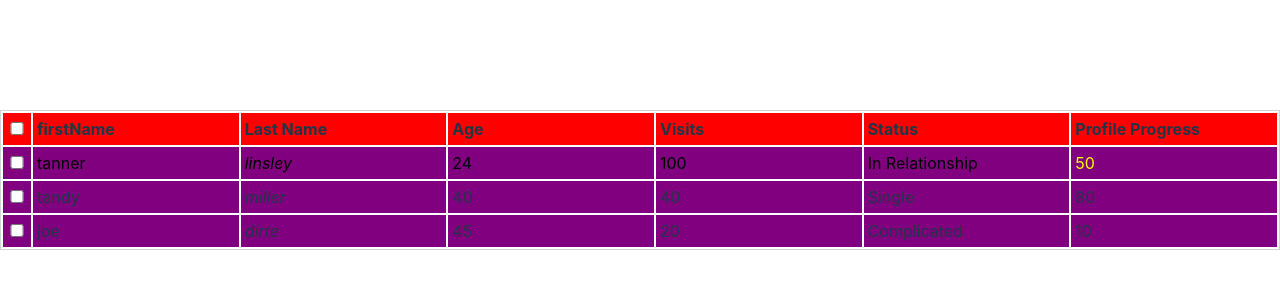
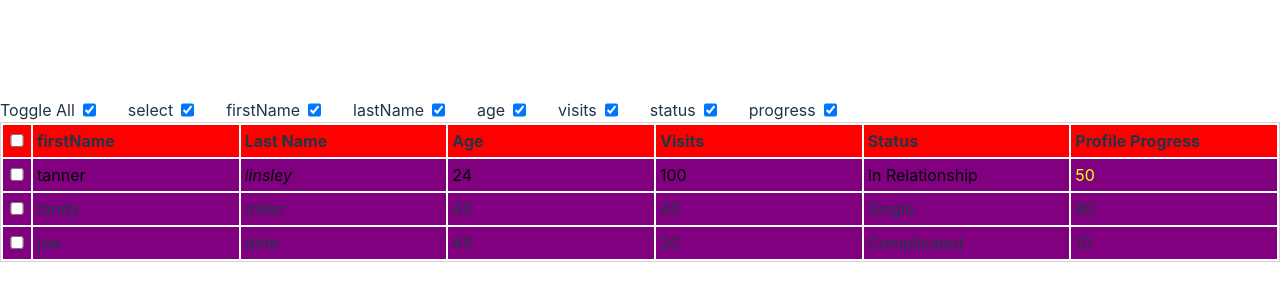
Before and after one commit to ZennerBlade/hardcoreTable, a React (Vite) app: page / in a window 1280 px wide. Shown: the part 220-520 px from the top of the page. Built offline with nearby package versions, Linux system fonts and the light colour scheme.

Commit message:
Column Visibility

```diff
--- a/src/App.tsx
+++ b/src/App.tsx
@@ -1,11 +1,24 @@
+import { Column } from '@tanstack/react-table';
+import { useState } from 'react';
 import './App.css';
+import { ShowHideTableColumn } from './userSide/ShowHideTableColumn';
+import { Person } from './table/data';
 import Table from './table/Table';
 
+export interface ITableFn {
+  isAllColumnVisible: boolean;
+  toggleAllColumnsVisibilityHandler: (e: unknown) => void;
+  getAllLeafColumns: Column<Person, unknown>[];
+}
+
 function App() {
-  console.log('Home');
+  const [tableFn, setTableFn] = useState<ITableFn | undefined>();
+
   return (
     <div className="App">
-      <Table />
+      {tableFn && ShowHideTableColumn(tableFn)}
+
+      <Table tableVisibility={(param) => setTableFn(param)} />
     </div>
   );
 }
--- a/src/table/Table.tsx
+++ b/src/table/Table.tsx
@@ -1,4 +1,5 @@
 import {
+  Column,
   flexRender,
   getCoreRowModel,
   getSortedRowModel,
@@ -8,11 +9,28 @@ import {
 import { data } from './data';
 import { columns } from './column';
 import { tableStyle } from './styles';
-import { useState } from 'react';
+import { useEffect, useState } from 'react';
 
-const Table = () => {
+interface ITable<T> {
+  tableVisibility: (param: {
+    isAllColumnVisible: boolean;
+    toggleAllColumnsVisibilityHandler: (event: unknown) => void;
+    getAllLeafColumns: Column<T, unknown>[];
+  }) => void;
+}
+
+const Table = ({ tableVisibility }: ITable<typeof data[0]>) => {
   const [sorting, setSorting] = useState<SortingState>([]);
   const [rowSelection, setRowSelection] = useState({});
+  const [columnVisibility, setColumnVisibility] = useState({});
+
+  useEffect(() => {
+    tableVisibility({
+      isAllColumnVisible: table.getIsAllColumnsVisible(),
+      toggleAllColumnsVisibilityHandler: table.getToggleAllColumnsVisibilityHandler(),
+      getAllLeafColumns: table.getAllLeafColumns(),
+    });
+  }, [columnVisibility]);
 
   const table = useReactTable({
     data,
@@ -20,8 +38,10 @@ const Table = () => {
     state: {
       sorting,
       rowSelection,
+      columnVisibility,
     },
     onSortingChange: setSorting,
+    onColumnVisibilityChange: setColumnVisibility,
     onRowSelectionChange: setRowSelection,
     getSortedRowModel: getSortedRowModel(),
     getCoreRowModel: getCoreRowModel(),
--- /dev/null
+++ b/src/userSide/ShowHideTableColumn.tsx
@@ -0,0 +1,46 @@
+import { ITableFn } from '../App';
+
+export function ShowHideTableColumn(tableFn: ITableFn) {
+  console.log(tableFn);
+  return (
+    <div style={{ display: 'flex', gap: '2rem' }}>
+      <div
+        style={{
+          display: 'flex',
+          gap: '0.5rem',
+        }}
+      >
+        <div>Toggle All</div>
+        <input
+          style={{ width: 'fit-content', margin: 0 }}
+          {...{
+            type: 'checkbox',
+            checked: tableFn.isAllColumnVisible,
+            onChange: tableFn.toggleAllColumnsVisibilityHandler,
+          }}
+        />
+      </div>
+      {tableFn.getAllLeafColumns.map((column) => {
+        return (
+          <div
+            key={column.id}
+            style={{
+              display: 'flex',
+              gap: '0.5rem',
+            }}
+          >
+            {column.id}
+            <input
+              style={{ width: 'fit-content', margin: 0 }}
+              {...{
+                type: 'checkbox',
+                checked: column.getIsVisible(),
+                onChange: column.getToggleVisibilityHandler(),
+              }}
+            />
+          </div>
+        );
+      })}
+    </div>
+  );
+}
```
Also changed, not shown: src/userSide/tableOptions.ts (added, +9 -0 lines).
